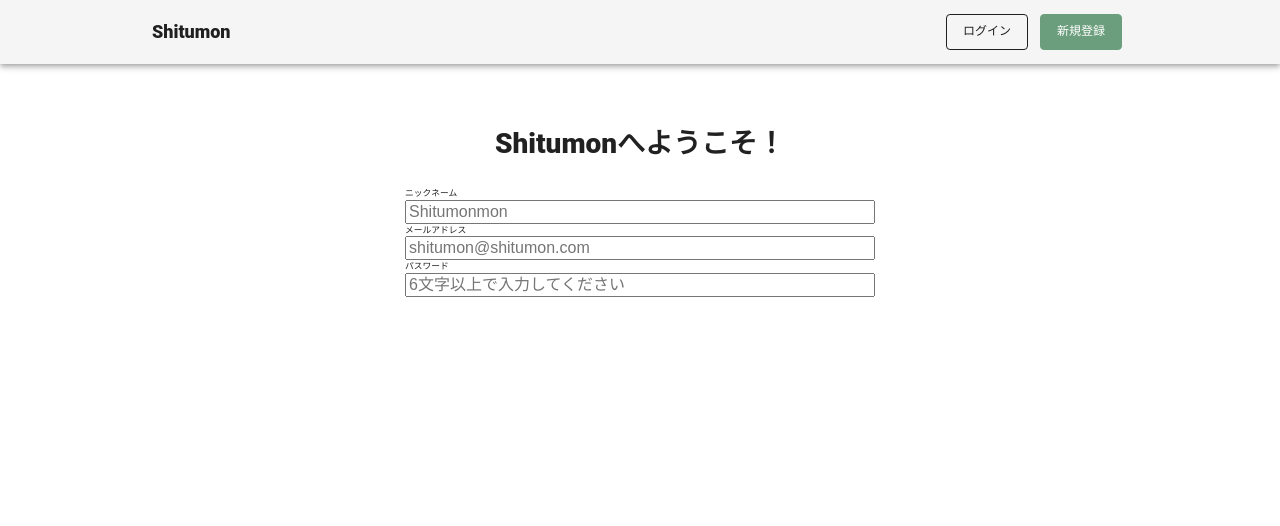
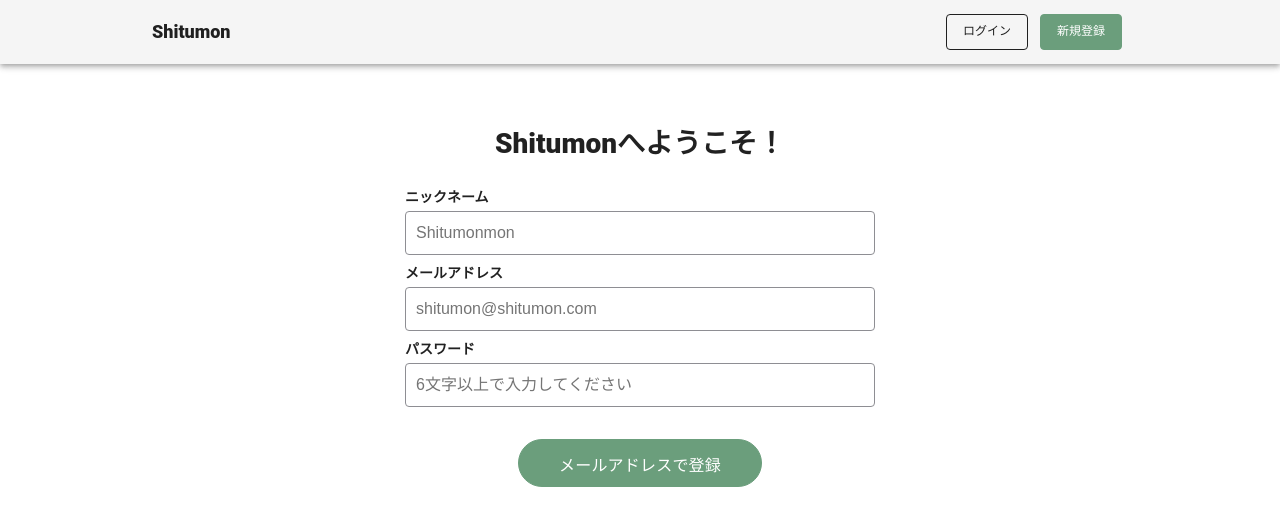
Before and after one commit to j9141997/question_service, a Next.js app: page /auth/register in a window 1280 px wide. Shown: the top 526 px of the page. Built offline with nearby package versions, Linux system fonts and the light colour scheme.

Commit message:
defined submitbutton

```diff
--- a/src/components/atom/Button.tsx
+++ b/src/components/atom/Button.tsx
@@ -13,29 +13,6 @@ type Props = {
 
 type ButtonProps = Pick<Props, 'primary'>
 
-const StyledButton = styled.div<ButtonProps>`
-  @media (min-width: 1024px) {
-    padding: 8px 16px;
-  }
-  border: 1px solid #202020;
-  border-radius: 4px;
-  &:hover {
-    color: #000;
-    background-color: #e8e8e8;
-  }
-  ${({ primary }) =>
-    primary &&
-    `
-    color: #FFF;
-    background-color: ${theme.palette.primary.main};
-    border: 1px solid ${theme.palette.primary.main};
-    &:hover {
-      color: #FFF;
-      background-color: #3e6f50;
-    }
-  `}
-`
-
 const Button = React.forwardRef<HTMLAnchorElement, Props>(
   ({ onClick, href, children, primary }, ref) => (
     <a ref={ref} onClick={onClick} href={href}>
@@ -44,4 +21,29 @@ const Button = React.forwardRef<HTMLAnchorElement, Props>(
   )
 )
 
+const StyledButton = styled.div<ButtonProps>`
+  @media (min-width: 1024px) {
+    padding: 8px 16px;
+  }
+  border: 1px solid #202020;
+  border-radius: 4px;
+  padding: 6px 8px;
+  font-weight: 500;
+  &:hover {
+    color: #000;
+    background-color: #e8e8e8;
+  }
+  ${({ primary }) =>
+    primary &&
+    `
+    color: ${theme.palette.common.white};
+    background-color: ${theme.palette.primary.main};
+    border: 1px solid ${theme.palette.primary.main};
+    &:hover {
+      color: ${theme.palette.common.white};
+      background-color: #3e6f50;
+    }
+  `}
+`
+
 export default Button
--- /dev/null
+++ b/src/components/atom/SubmitButton.tsx
@@ -0,0 +1,31 @@
+import React, { memo } from 'react'
+import styled from 'styled-components'
+
+import theme from '../theme'
+
+type Props = {
+  value: string
+}
+
+const SubmitButton = memo<Props>(({ value }) => {
+  return <Button type="submit" value={value} />
+})
+
+const Button = styled.input`
+  font-size: 1.6rem;
+  letter-spacing: 0.2px;
+  height: 48px;
+  padding: 12px 40px;
+  min-width: 290px;
+  color: ${theme.palette.common.white};
+  border: 1px solid transparent;
+  background-color: ${theme.palette.primary.main};
+  border-color: ${theme.palette.primary.main};
+  border-radius: 40px;
+  margin-top: 24px;
+  @media (min-width: 1024px) {
+    min-width: 170px;
+  }
+`
+
+export default SubmitButton
--- a/src/components/molecule/InputGroup.tsx
+++ b/src/components/molecule/InputGroup.tsx
@@ -10,11 +10,27 @@ type Props = {
 const Group = styled.div`
   text-align: left;
 `
-const Label = styled.label``
+const Label = styled.label`
+  font-size: 1.4rem;
+  font-weight: 800;
+  margin-bottom: 4px;
+  display: block;
+`
 const Input = styled.input`
   width: 100%;
+  padding: 8px 1rem;
+  margin-bottom: 8px;
+  border: 1px solid transparent;
+  -webkit-appearance: none;
+  appearance: none;
+  border-color: #8e8e93;
+  border-radius: 4px;
+  height: 44px;
   @media (min-width: 1024px) {
     font-size: 1.6rem;
+  }
+  @media (max-width: 1023px) {
+    height: 40px;
   }
 `
 
--- a/src/components/organism/Form.tsx
+++ b/src/components/organism/Form.tsx
@@ -1,14 +1,15 @@
-import React, { ReactNode } from 'react'
+import React, { FC, ReactNode } from 'react'
 import Button from '@material-ui/core/Button'
 
 type Props = {
   children: ReactNode
+  action: string
 }
 
-const Form = ({ children }: Props) => {
+const Form: FC<Props> = ({ children, action }) => {
   return (
     <React.Fragment>
-      <form action="">{children}</form>
+      <form action={action}>{children}</form>
     </React.Fragment>
   )
 }
--- a/src/components/theme.tsx
+++ b/src/components/theme.tsx
@@ -17,6 +17,7 @@ const theme = createMuiTheme({
     },
     common: {
       black: 'rgba(0, 0, 0, 0.87)',
+      white: '#fff',
     },
   },
   typography: {
--- a/src/pages/auth/register.tsx
+++ b/src/pages/auth/register.tsx
@@ -1,19 +1,19 @@
-import React, { ComponentProps } from 'react'
+import React, { FC } from 'react'
 import styled from 'styled-components'
 
 import AuthContainer from '../../components/organism/AuthContainer'
+import Form from '../../components/organism/Form'
 import InputGroup from '../../components/molecule/InputGroup'
-import Button from '@material-ui/core/Button'
-import { QuestionList } from '../../components/organism/QuestionList'
-import Form from '../../components/organism/Form'
+import SubmitButton from '../../components/atom/SubmitButton'
 
 const RegisterTitle = styled.h1`
   font-size: 2.8rem;
   font-weight: 800;
 `
 
-const register = (props) => (
+const register: FC = () => (
   <AuthContainer>
+    <Form action="hogehoge">
       <RegisterTitle>Shitumonへようこそ！</RegisterTitle>
       <InputGroup
         labelName="ニックネーム"
@@ -30,6 +30,8 @@ const register = (props) => (
         name="password"
         placeholder="6文字以上で入力してください"
       />
+      <SubmitButton value="メールアドレスで登録" marginTop="24px" />
+    </Form>
   </AuthContainer>
 )
 
```
Also changed, not shown: src/components/atom/MainButton.tsx (deleted, +0 -17 lines), src/components/atom/SubButton.tsx (deleted, +0 -17 lines). Lines whose indentation alone changed are shown as unchanged.
